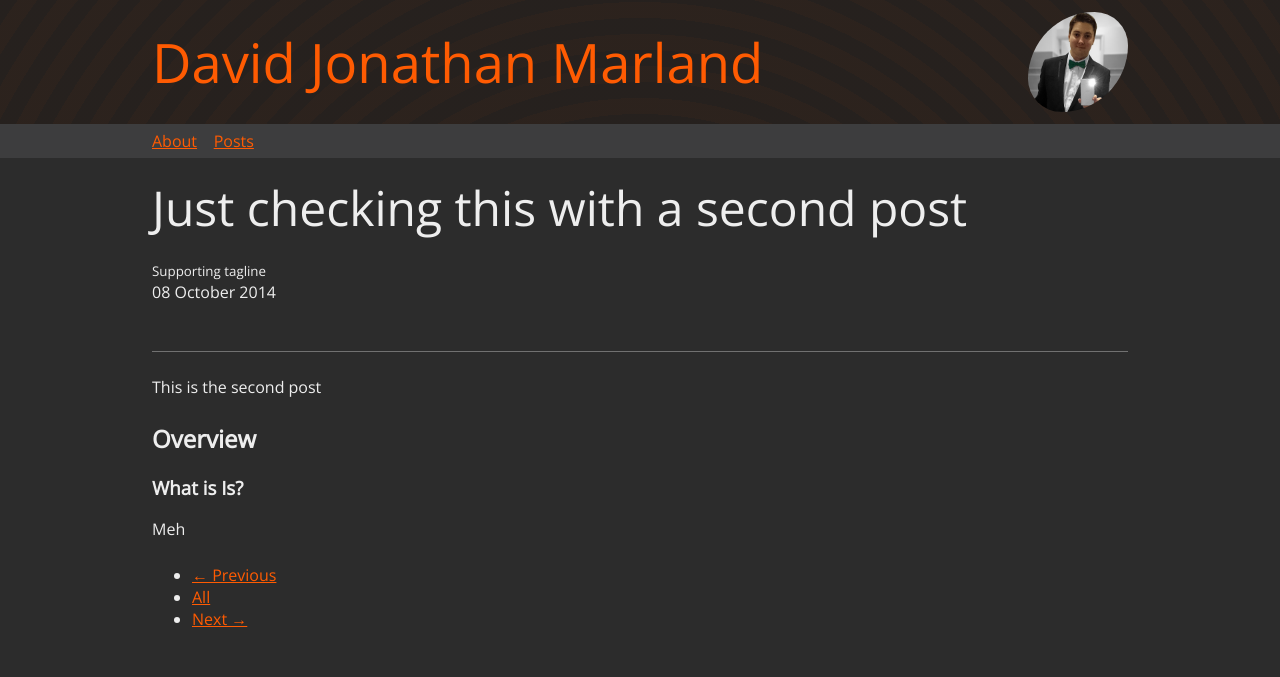
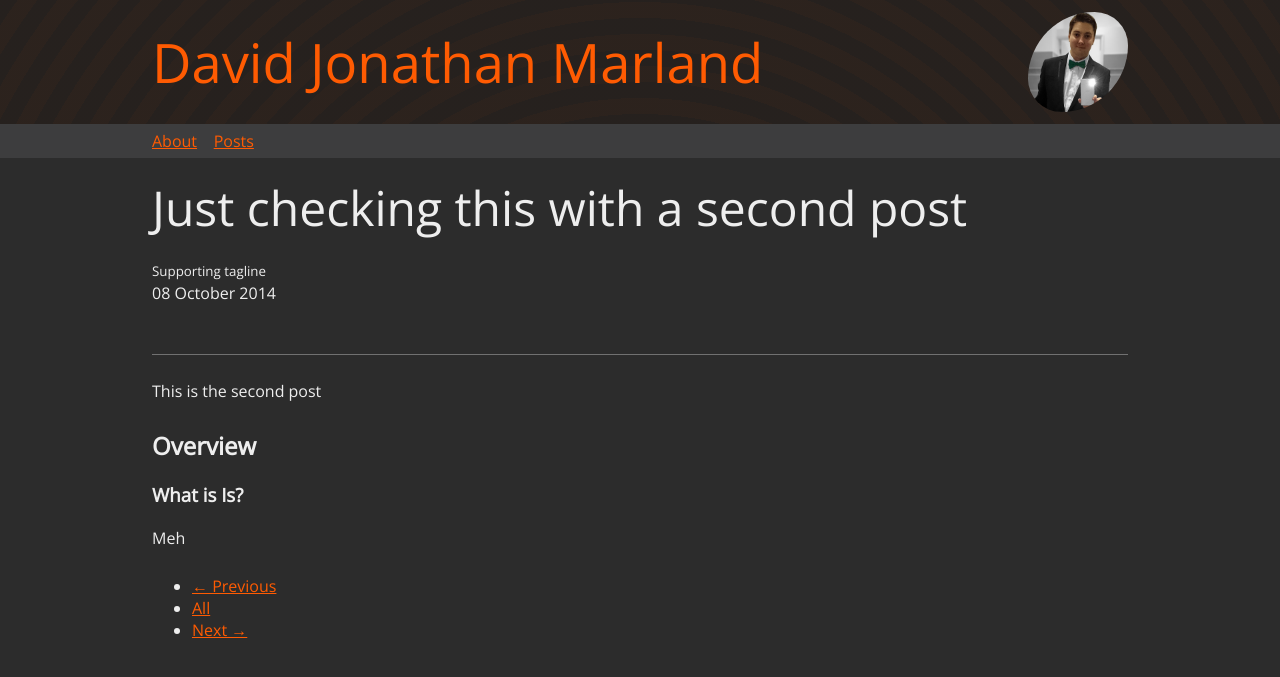
Before and after one commit to djmarland/djmarland.github.io, a Jekyll site: the page built from _posts/2014-10-08-a-second-post-to-check.md, in a window 1280 px wide. Shown: the top 677 px of the page. Built offline with Jekyll 4.4.1, drawn with Linux system fonts in a browser that asks for light colours.

Commit message:
<p> line height

```diff
--- a/_includes/header.html
+++ b/_includes/header.html
@@ -96,7 +96,8 @@
             }
             .content p {
                 margin-bottom: 24px;
-                max-width: 580px;
+                max-width: 640px;
+                line-height: 1.6;
             }
             .article-title {
                 line-height: 1.1;
```
